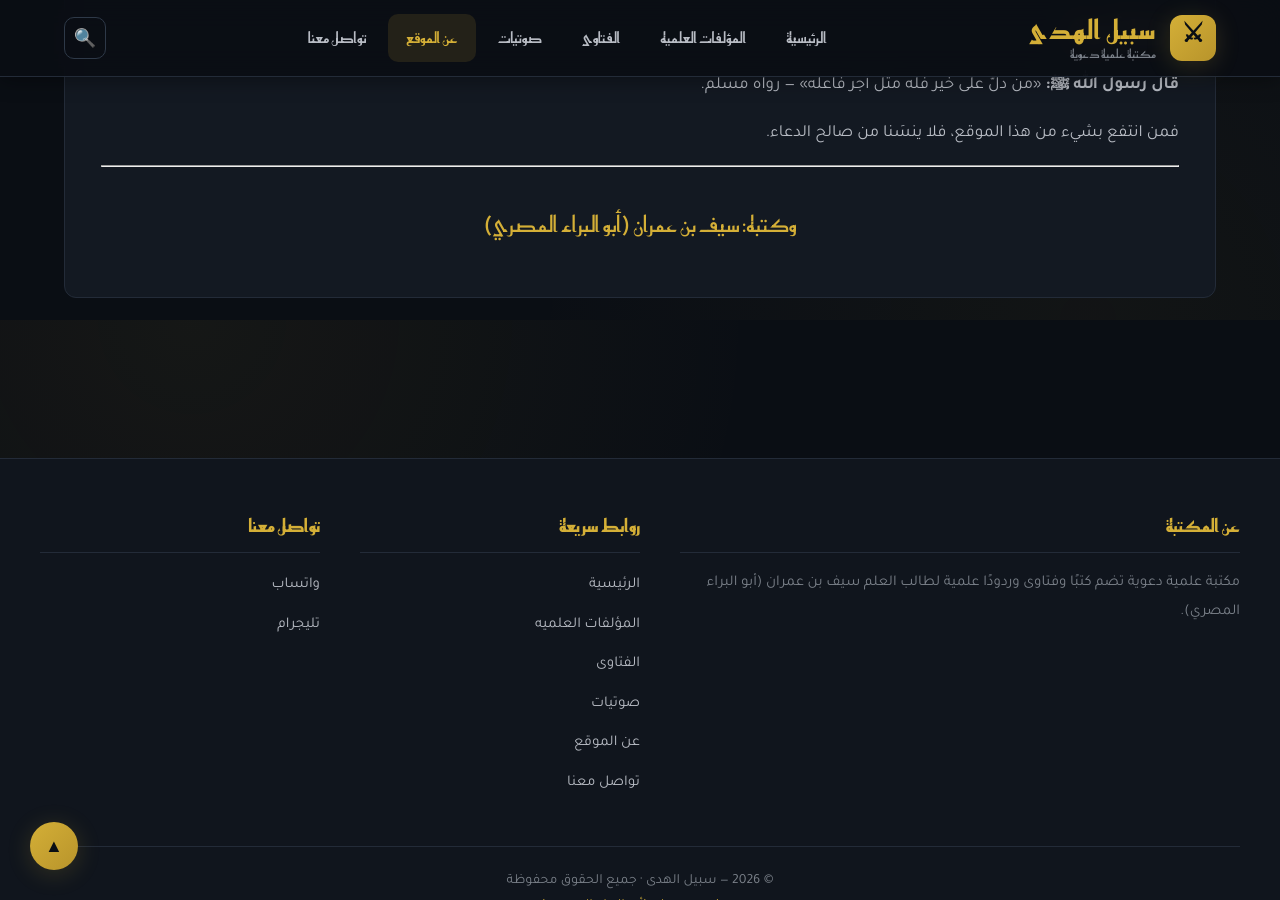
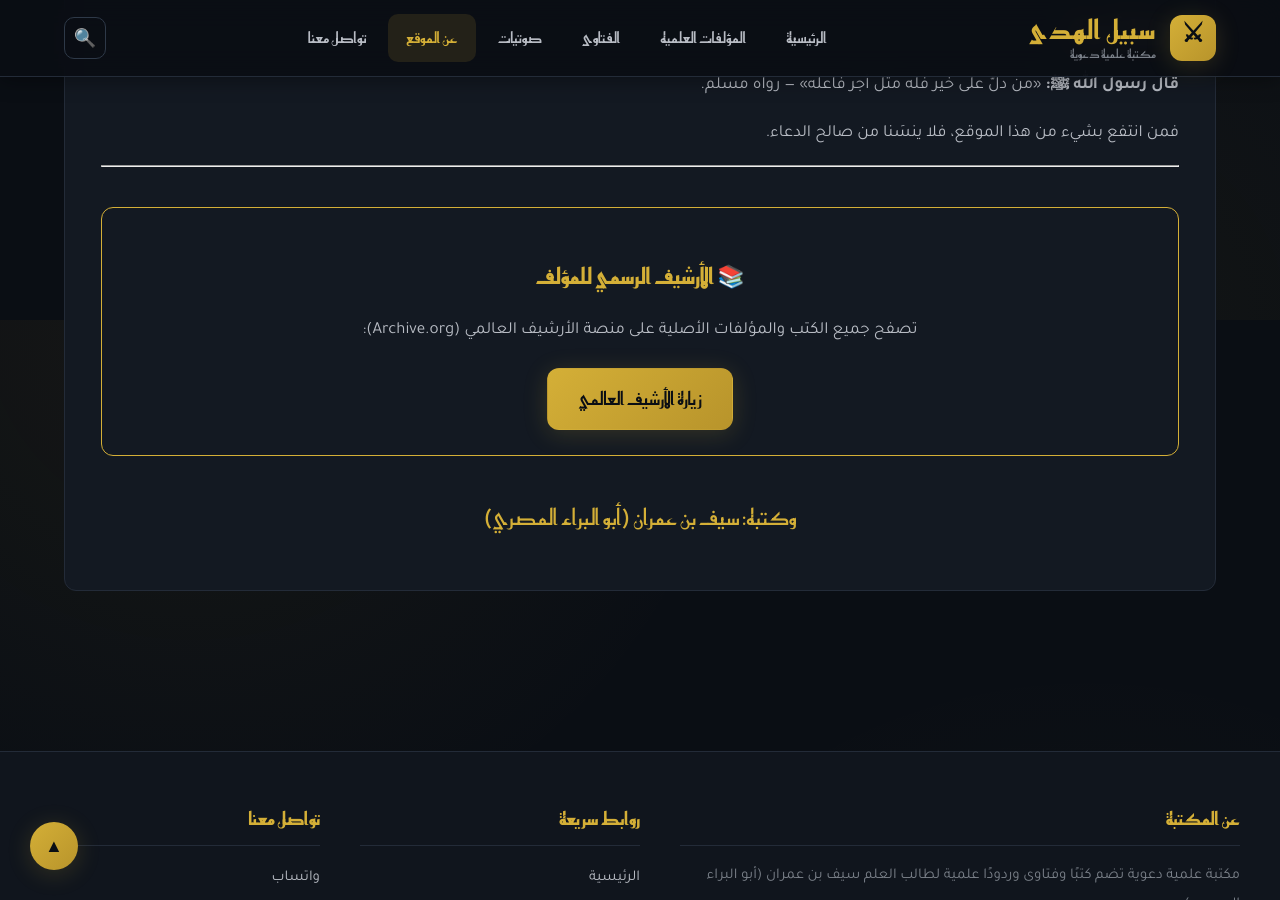
Before and after one commit to saifomran262977-svg/sabeel-alhuda-web, a Jekyll site: the page built from about.md, in a window 1280 px wide and 900 px high, scrolled down 3280 px. Built offline with Jekyll 4.4.1, drawn with Linux system fonts in a browser that asks for light colours; some web fonts are replaced.

Commit message:
Add official archive section to about.md
Added a section for the official archive of the author with a link to Archive.org.

```diff
--- a/about.md
+++ b/about.md
@@ -106,7 +106,13 @@ description: "تعرف على مكتبة سبيل الهدى، وعلى مؤسس
 فمن انتفع بشيء من هذا الموقع، فلا ينسَنا من صالح الدعاء.
 
 ---
-
+ <div style="text-align: center; margin-top: 40px; margin-bottom: 40px; padding: 25px; background: var(--bg-card); border: 1px solid var(--gold); border-radius: var(--radius);">
+  <h3 style="color: var(--gold); margin-bottom: 15px; font-family: var(--font-sub); font-size: 22px;">📚 الأرشيف الرسمي للمؤلف</h3>
+  <p style="color: var(--text-2); margin-bottom: 20px;">تصفح جميع الكتب والمؤلفات الأصلية على منصة الأرشيف العالمي (Archive.org):</p>
+  <a href="https://archive.org/details/@saif_omran/uploads" target="_blank" rel="noopener" class="btn btn-primary" style="font-size: 18px; padding: 12px 30px;">
+    زيارة الأرشيف العالمي
+  </a>
+</div>
 <div style="text-align: center; margin-top: 36px;">
   <p style="font-family: var(--font-heading); font-size: 22px; color: var(--gold);">
     وكتبه: {{ site.author.name }}
```
